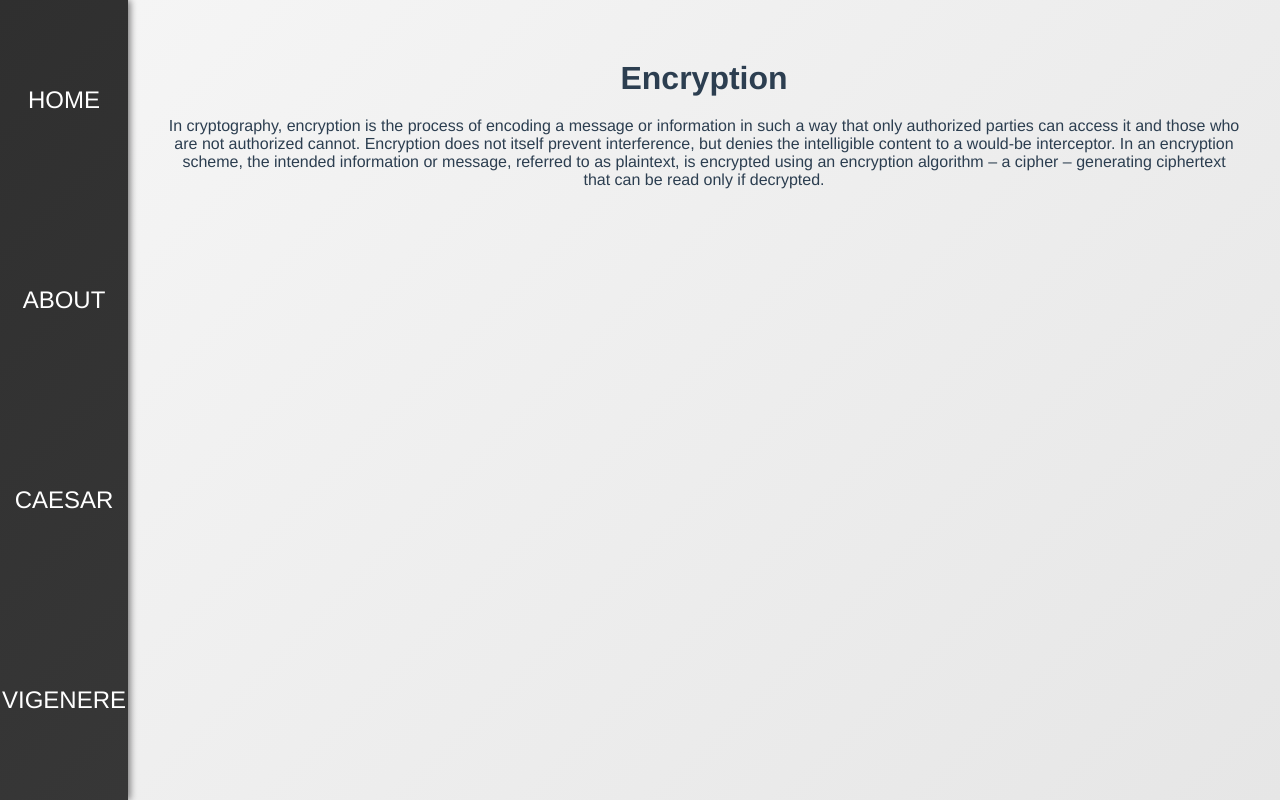
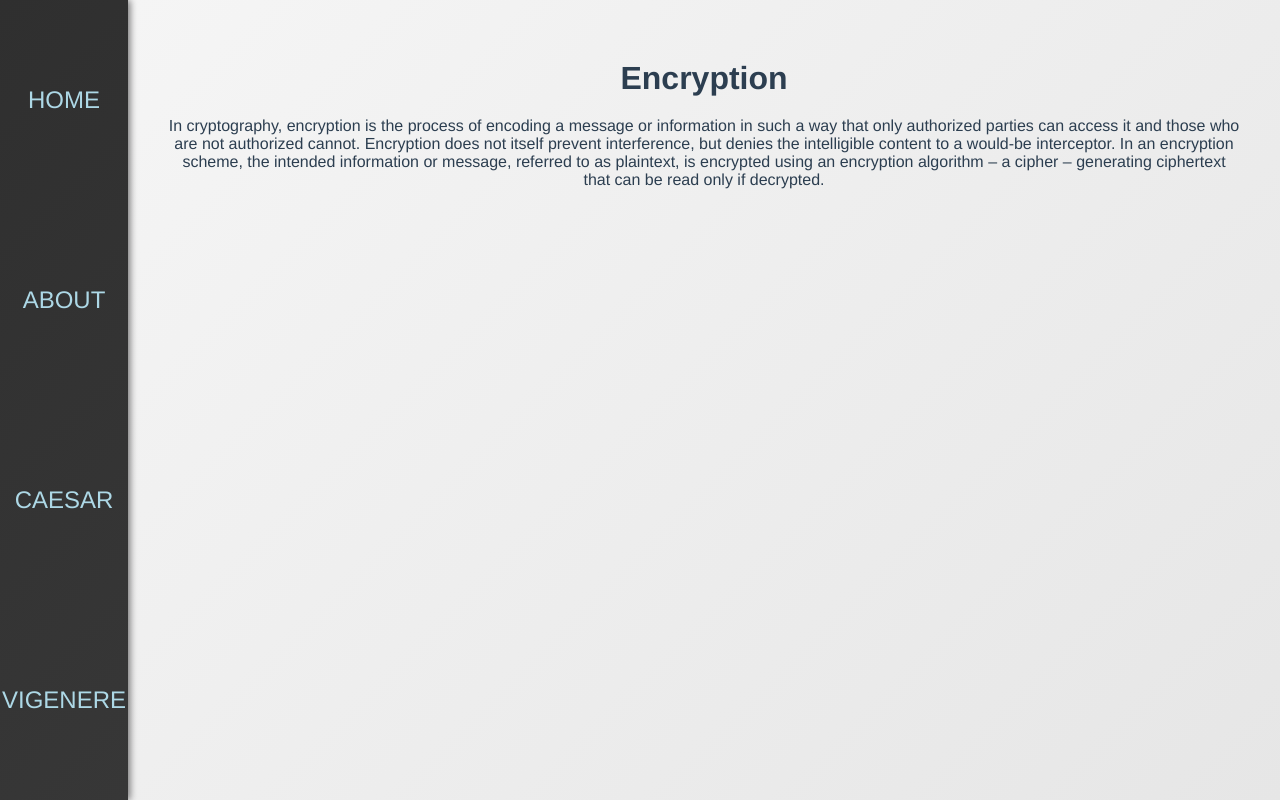
Before and after one commit to Barbierst/encrypt, a Vue app: page / in a window 1280 px wide. Built offline with nearby package versions, Linux system fonts and the light colour scheme.

Commit message:
added hover

```diff
--- a/src/App.vue
+++ b/src/App.vue
@@ -51,9 +51,13 @@
 
 #nav a{
   text-decoration: none;
-  color: white;
+  color: lightblue;
   font-size: 1.5em;
   text-transform: uppercase;
+}
+
+#nav a:hover {
+  opacity: 0.8;
 }
 
 .page {
```
